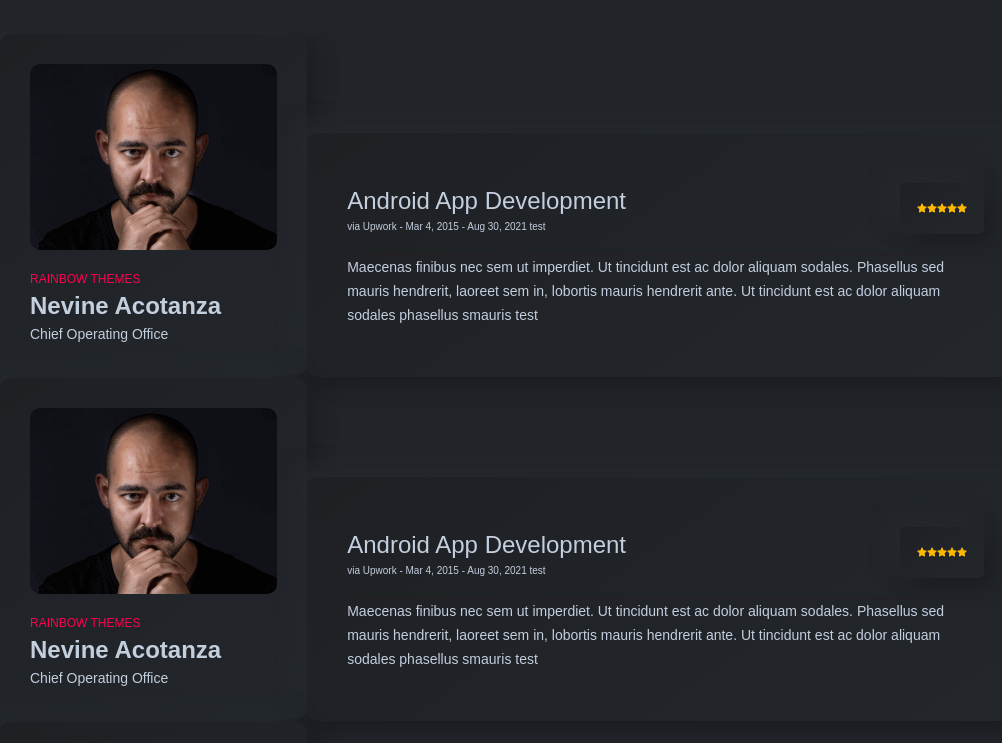
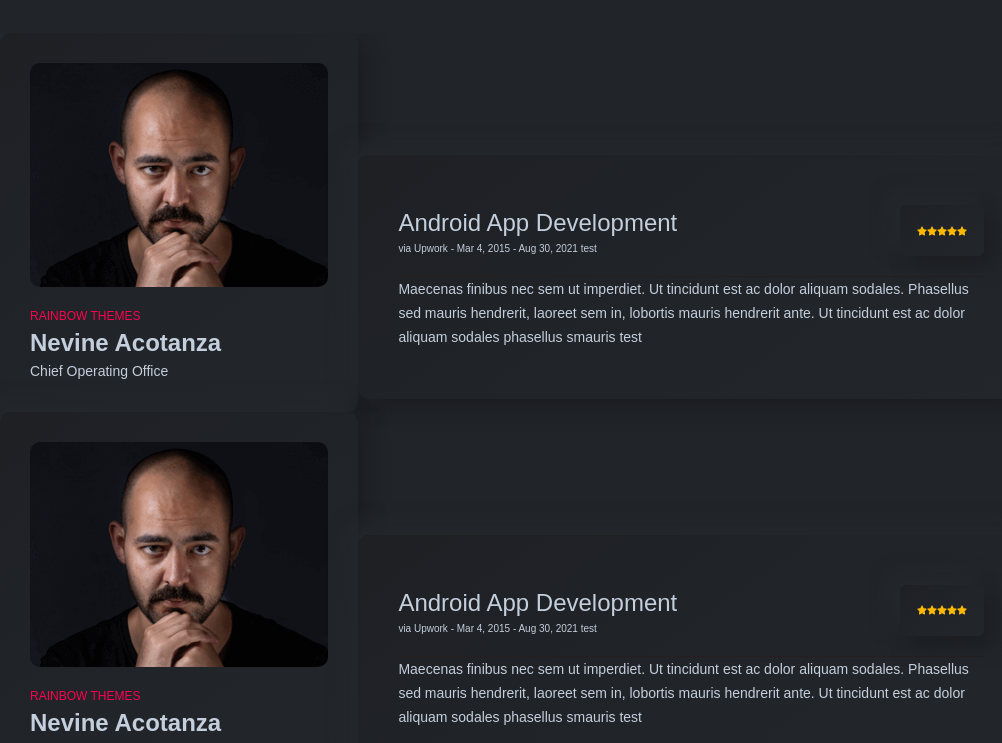
Before and after one commit to Ramrachai/mern-portfolio, a Next.js app: page / in a window 1280 px wide. Shown: the part 4500-5243 px from the top of the page, without its empty margins (0-1002 px from the left). Built offline with nearby package versions, Linux system fonts and the light colour scheme.

Commit message:
testimonial edited

```diff
--- a/components/Testimonial/testimonial.module.scss
+++ b/components/Testimonial/testimonial.module.scss
@@ -10,14 +10,14 @@
     align-items: center;
 
 .left{
-    width:30%;
+    width:35%;
     align-items: center;
     padding: 30px ;
 }
 .right{
     padding: 50px 40px 50px 40px;
-    width:70%;
-    margin-top: 100px;
+    width:65%;
+    margin-top: 110px;
     justify-content: center;
 
 }
```
